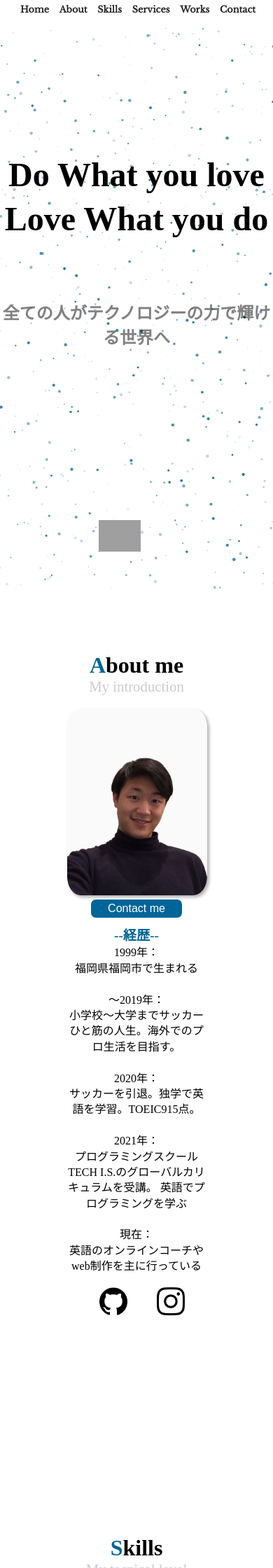
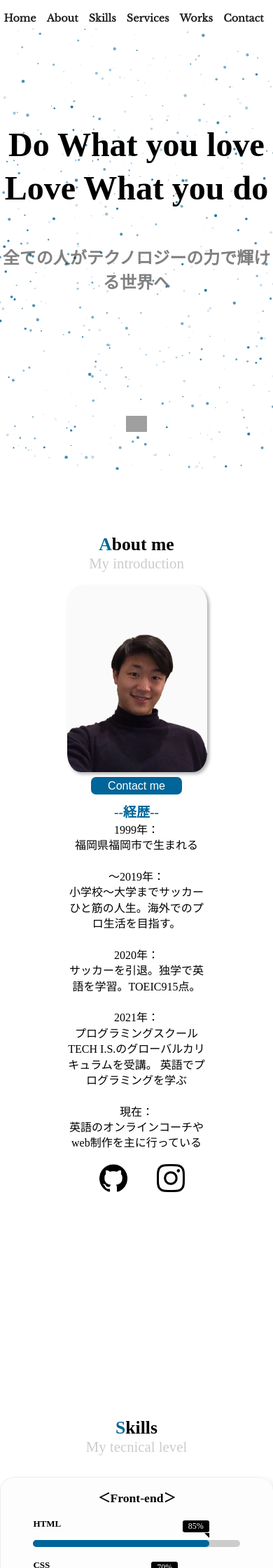
Before and after one commit to iorimiya1121/myPortfolio, a PHP site: page / in a window 390 px wide; the page is wider, and only the part inside the window is pictured. Shown: the top 2240 px of that part at 70% size. Run offline with PHP 8.4, Linux system fonts and the light colour scheme; grey boxes are pictures that could not be loaded.

Commit message:
タブレット版レスポンシブ対応

```diff
--- a/main.html
+++ b/main.html
@@ -30,7 +30,6 @@
               <h2>全ての人がテクノロジーの力で輝ける世界へ</h2>
           </div>
           <div class="home_scroll">
-
             <a href="#about" class="icon_scroll"><img src="image/scroll.png" class="icon_scroll" alt=""></a>
           </div>
     </div>
--- a/style.css
+++ b/style.css
@@ -23,7 +23,7 @@ h1
   text-align: center;
   margin: auto;
   top: 26%;
-  font-size: 4.5em;
+  font-size: 5em;
   animation: feadInBox 6s;
   font-family: 'Spectral', serif;
   line-height: 1.3;
@@ -88,7 +88,10 @@ p.subtext
   {
     font-size: 1.5em;
   }
-
+  h3
+  {
+   font-size: 1.6em;
+  }
   }
 /* SP */
 @media only screen and (max-width:599px) {
@@ -151,18 +154,6 @@ a.list
   font-family: 'Libre Baskerville', serif;
   font-weight: 600;
 }
-/* タブレット */
-@media only screen and (max-width:1024px){
-  a.list
-  {
-    font-size: .8em;
-
-  }
-}
-/* sp */
-@media only screen and (max-width:599px){
-
-}
 
 /* ナビゲーションリストホバーエフェクト */
 a.list:hover
@@ -171,12 +162,39 @@ a.list:hover
   font-size: 1.32em;
 }
 
+/* タブレット */
+@media only screen and (max-width:1024px){
+
+.listcontain
+{
+  height: 40px;
+  text-align: center;
+  margin: 0 auto;
+}
+a.list
+{
+  line-height: 40px;
+  font-size: .9em;
+}
+a.list:hover
+{
+  color: #006699;
+  font-size: 1em;
+}
+
+}
+/* sp */
+@media only screen and (max-width:599px){
+
+}
+
+
 
 /* トップページ */
 #hoge
 {
     width: 100%;
-    height: 100vh;
+    height: 100%;
     margin:0 auto;
     background-color: white;
     position: relative;
@@ -196,17 +214,22 @@ a.list:hover
 }
 
 /* スクロールボタン */
+
 .icon_scroll
 {
   width: 60px;
+  position: absolute;
+  right: 0;
+  left: 0;
+  text-align: center;
+  top: 88%;
+  margin: auto;
 
 }
 
 a.icon_scroll
 {
-  position: absolute;
-  right: 48.5%;
-  top: 88%;
+
   animation: feadInBox 10s;
 }
 
@@ -215,14 +238,23 @@ a.icon_scroll:hover
   transform: translateY(.20em);
 }
 
-p.icon_scroll
-{
-  font-weight: 500;
-  font-size: 1.3em;
-  position: absolute;
-  right: 48%;
-  top: 84%;
-  animation: feadInBox 10s;
+@media only screen and (max-width:1024px){
+
+  #hoge
+  {
+    height: 80vh;
+  }
+  .icon_scroll
+  {
+    width: 40px;
+  }
+}
+
+@media only screen and (max-width:599px){
+  .icon_scroll
+  {
+    width: 30px;
+  }
 }
 
 /* about */
@@ -636,11 +668,52 @@ span.profile
 {
   content: "40%";
 }
+
+/* タブレット */
+@media only screen and (max-width:1024px){
+
+  #skills
+{
+  width: 100vw;
+  height: 130%;
+  padding-top: 80px;
+  margin: 0 auto;
+}
+  .skillbar
+  {
+    display: flex;
+    flex-wrap: wrap;
+  }
+  .skillstatus
+  {
+    font-size: 1.1em;
+  }
+  .skillbar-both .bar .skill-info span
+{
+  font-size: 13px;
+  font-weight: 600;
+
+}
+.skillbar-both
+{
+  width: 350px;
+  margin-bottom: 5%;
+}
+
+}
+
+/* sp */
+@media only screen and (max-width:599px){
+
+}
+
+
+/* ここからサービスセクション */
 /* サービス */
 #services
 {
   width: 100vw;
-  height: 100vh;
+  height: 130%;
   padding-top: 80px;
   background-color:#7676775b;
 
@@ -724,7 +797,44 @@ span.profile
 
 }
 
+/* タブレット */
+@media only screen and (max-width:1024px){
+  #services
+{
+  width: 100vw;
+  height: 200%;
+  padding-top: 80px;
+}
 
+.card .cardicon
+{
+  position: absolute;
+  width: 45px;
+  top: 3%;
+
+}
+.card-container .card
+{
+    width: 280px;
+    height: 400px;
+}
+.card-container .card .cardcontent h5
+{
+  font-size: 1.5em;
+}
+.card-container .card .cardcontent p
+{
+  font-size: 1em;
+}
+}
+
+/* sp */
+@media only screen and (max-width:599px){
+
+}
+
+
+/*ワークスのセクションです */
 /*ワークス */
 #works
 {
@@ -808,6 +918,34 @@ button.livedemo_btn:hover
   box-shadow: 1px 2px 5px rgba(0,0,0,0.2);
 }
 
+/* タブレット */
+@media only screen and (max-width:1024px){
+  .swiper-slide
+{
+  width: 300px;
+  height: 400px;
+}
+p.card_content
+{
+  font-size: .8em;
+  padding-bottom: 5%;
+}
+
+button.livedemo_btn
+{
+  font-size: 1.1em;
+}
+
+
+}
+
+
+/* sp */
+@media only screen and (max-width:599px){
+
+}
+
+
 
 /* コンタクト */
 
@@ -828,6 +966,7 @@ button.livedemo_btn:hover
   width: 75%;
   margin: 0 auto;
   margin-top: 5%;
+  align-items: center;
 }
 
 /* コンタクトひだり側 */
@@ -855,8 +994,6 @@ img.contact_icon
 .callcontact_text
 {
   margin: 5%;
-
-
 }
 
 
@@ -875,6 +1012,44 @@ p.contact-subtext
   color: rgb(109, 109, 109);
 }
 
+/* タブレット */
+@media only screen and (max-width:1024px){
+
+  .contactarea
+{
+
+  width: 80%;
+
+}
+  img.contact_icon
+{
+  width: 20px;
+  height: auto;
+  margin-right: 2%;
+}
+.callcontact_text
+{
+  margin: 3%;
+}
+.conatct_maintext
+{
+  font-size: .9em;
+
+}
+
+p.contact-subtext
+{
+  font-size: .7em;
+
+}
+
+
+}
+
+/* sp */
+@media only screen and (max-width:599px){
+
+}
 /* コンタクト＿右側 */
 
 .column_right {
@@ -974,6 +1149,37 @@ p.contact-subtext
   color: #000;
 }
 
+/* タブレッと */
+@media only screen and (max-width:1024px){
+  .column_right .column_right_texts
+{
+  margin-bottom: 5%;
+  font-size: 1.2em;
+  text-align: center;
+  font-weight: 700;
+}
+
+.column_right form .button
+{
+  height: 40px;
+  width: 130px;
+  margin-top: 50px;
+}
+
+.column_right form .button button
+{
+ border-radius: 7px;
+ font-size: 0.9em;
+
+}
+
+}
+
+/* sp */
+@media only screen and (max-width:599px){
+
+}
+
 /* スクロールアップボタン */
 .scroll_up
 {
@@ -1002,20 +1208,42 @@ p.contact-subtext
 }
 
 
+/* タブレット */
+@media only screen and (max-width:1024px){
+  .scroll_up
+{
+  width: 45px;
+  height: 45px;
+}
+
+.scroll_up_icon
+{
+  width: 25px;
+ padding-top: 20%;
+}
+
+}
+
+/* sp */
+@media only screen and (max-width:599px){
+
+}
+
 /* フッター */
 footer
 {
   height: 150px;
   width: 100%;
   background-color: #006699;
+  text-align: center;
 }
 .footer
 {
-  text-align: center;
+
   font-size: 1.5em;
   font-weight: 800;
   color: #fff;
-  margin-right: 8%;
+
 }
 
 .foot_wrap
@@ -1024,7 +1252,8 @@ footer
   justify-content: center;
   flex-direction: row;
   align-items: center;
-  padding-top: 3%;
+  padding-top: 5%;
+
 }
 
 .footer_icon
@@ -1046,3 +1275,29 @@ footer
 {
  margin-left: 10%;
 }
+
+/* タブレット*/
+@media only screen and (max-width:1024px){
+  footer
+  {
+    height: 120px;
+
+  }
+  .footer
+{
+
+  font-size: 1.1em;
+  font-weight: 800;
+  color: #fff;
+
+}
+.footer_icon_image
+{
+  margin-left: 8%;
+  width: 30px;
+}
+}
+/* sp */
+@media only screen and (max-width:599px){
+
+}
```
